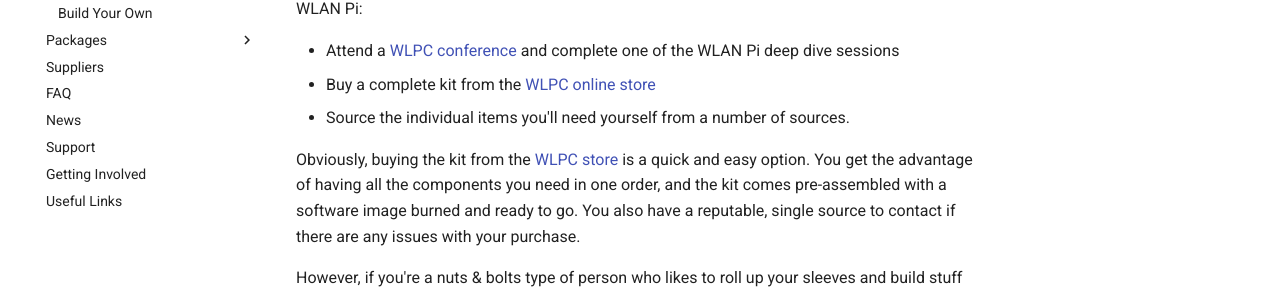
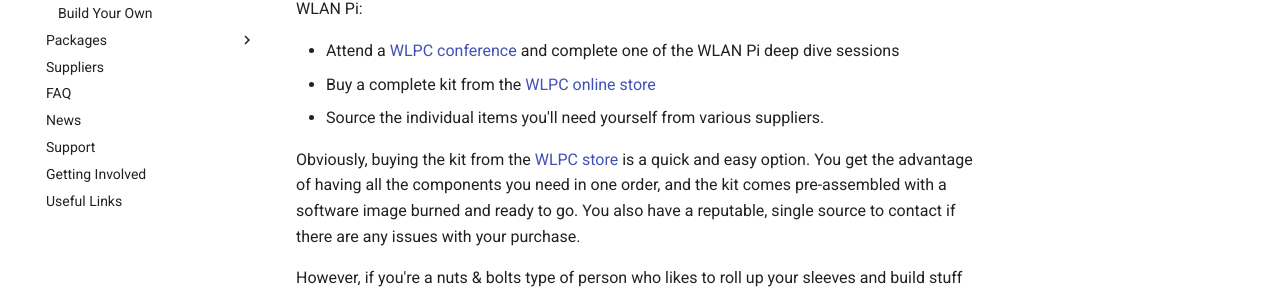
Before and after one commit to WLAN-Pi/wlanpi-documentation, an MkDocs documentation site: the page built from docs/getting_started_overview.md, in a window 1280 px wide. Shown: the part 260-554 px from the top of the page. Built offline with MkDocs 1.6.1 and Material for MkDocs 9.7.7, drawn with Linux system fonts in a browser that asks for light colours.

Commit message:
typos fix

```diff
--- a/docs/getting_started_overview.md
+++ b/docs/getting_started_overview.md
@@ -9,7 +9,7 @@
 
 - Attend a [WLPC conference][WLPC_Conference] and complete one of the WLAN Pi deep dive sessions
 - Buy a complete kit from the [WLPC online store][WLPC_Store]
-- Source the individual items you'll need yourself from a number of sources.
+- Source the individual items you'll need yourself from various suppliers.
 
 Obviously, buying the kit from the [WLPC store][WLPC_Store] is a quick and easy option. You get the advantage of having all the components you need in one order, and the kit comes pre-assembled with a software image burned and ready to go. You also have a reputable, single source to contact if there are any issues with your purchase.
 
```
